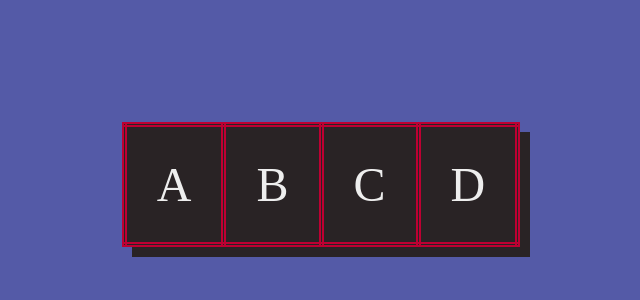
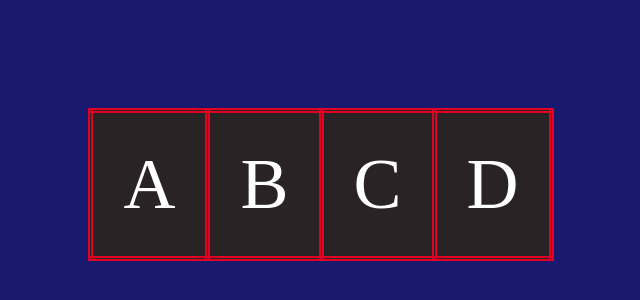
Before and after one commit to cmulcunry/assignment-3--intro-to-internet-programming--cs-275--fall-2022, a website: page index.html in a window 1280 px wide. Shown: the part 216-516 px from the top of the page, without its empty margins (319-959 px from the left). Drawn offline with Linux system fonts and the light colour scheme.

Commit message:
Modified CSS, added new colors

```diff
--- a/css/style.css
+++ b/css/style.css
@@ -1,39 +1,37 @@
 body {
-  background: #545aa7;
-  color: #eee;
-  font-size: 3rem;
+  height: 100%;
   width: 100%;
-  height: 100%;
   display: flex;
   justify-content: center;
   align-items: center;
   text-align: center;
   margin: 0;
   position: absolute;
+  color: #FFFFFF;
+  background: #191970;
 }
 
 table {
   background-color: #292325;
   border-collapse: collapse;
-  box-shadow: 10px 10px  #292325;
+  font-size: 4.5rem;
 }
 
 td {
-  user-select: none;
-  cursor: pointer;
   padding: 30px;
 }
 
 table td {
-  border: 5px double #be0032;
+  border: 5px double #e30022;
 }
 
 .initial {
-  transition: all .6s ease-in-out;
+  transition: all .4s ease-in-out;
   transform: rotate(0deg);
 }
 
 .flipped {
-  transition: all .6s ease-in-out;
+  transition: all .4s ease-in-out;
   transform: rotate(180deg);
+  color: #fff000;
 }
```
